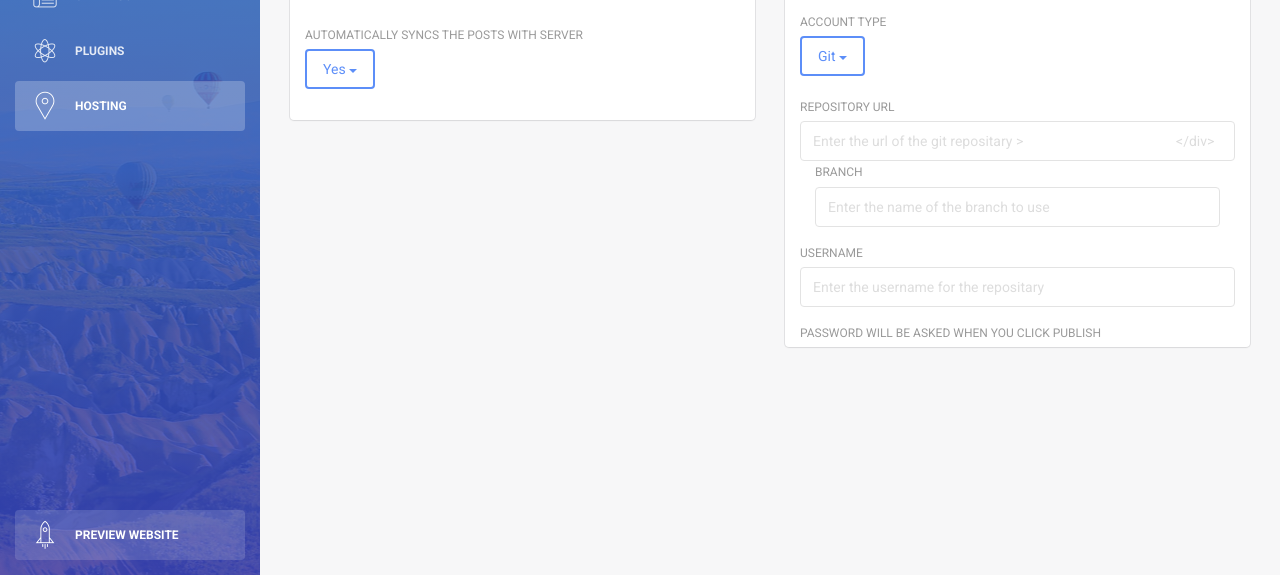
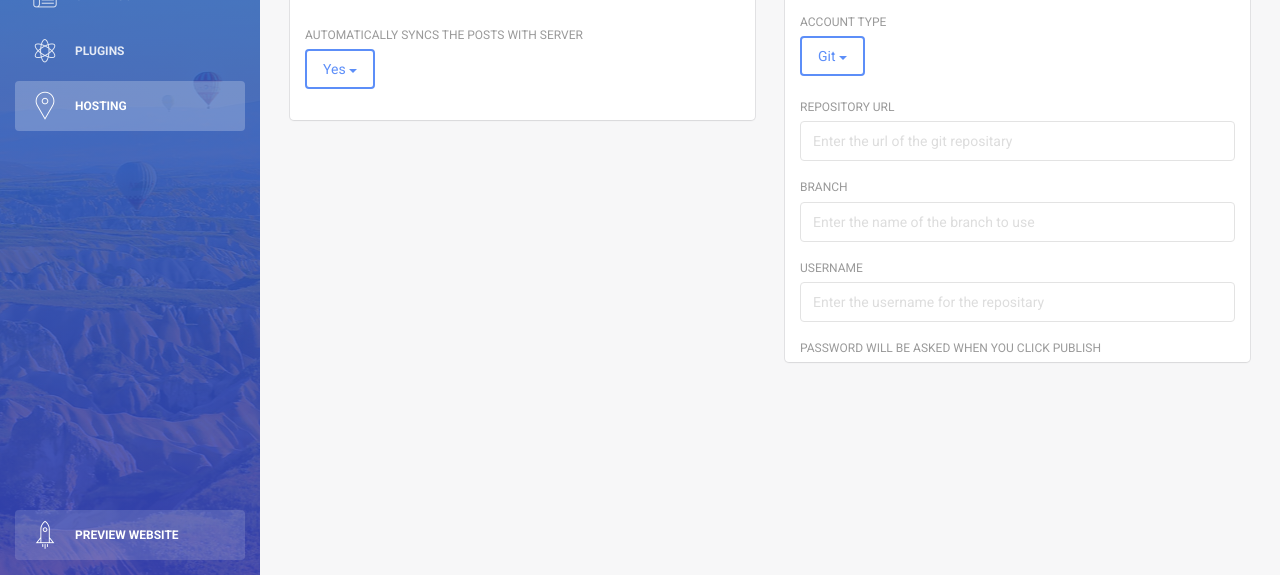
Before and after one commit to hackerkid/jekyll-desktop, a plain HTML site: page hosting.html in a window 1280 px wide. Shown: the part 225-800 px from the top of the page. Drawn offline with Linux system fonts and the light colour scheme; some packages are replaced by stand-ins of ours.

Commit message:
missing paranthesis

```diff
--- a/hosting.html
+++ b/hosting.html
@@ -303,7 +303,7 @@
                                         <div class="col-md-12">
                                             <div class="form-group">
                                                 <label>Repository Url</label>
-                                                <input type="text" class="form-control" placeholder="Enter the url of the git repositary >
+                                                <input type="text" class="form-control" placeholder="Enter the url of the git repositary" >
                                             </div>
                                         </div>
 
```
